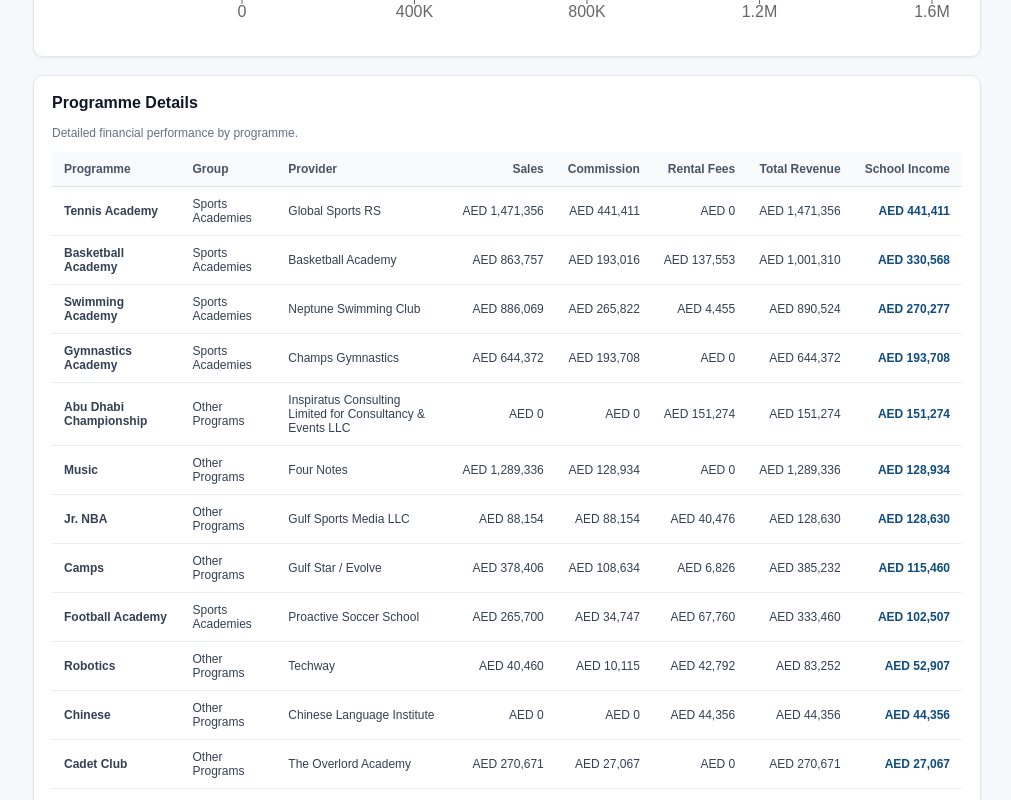
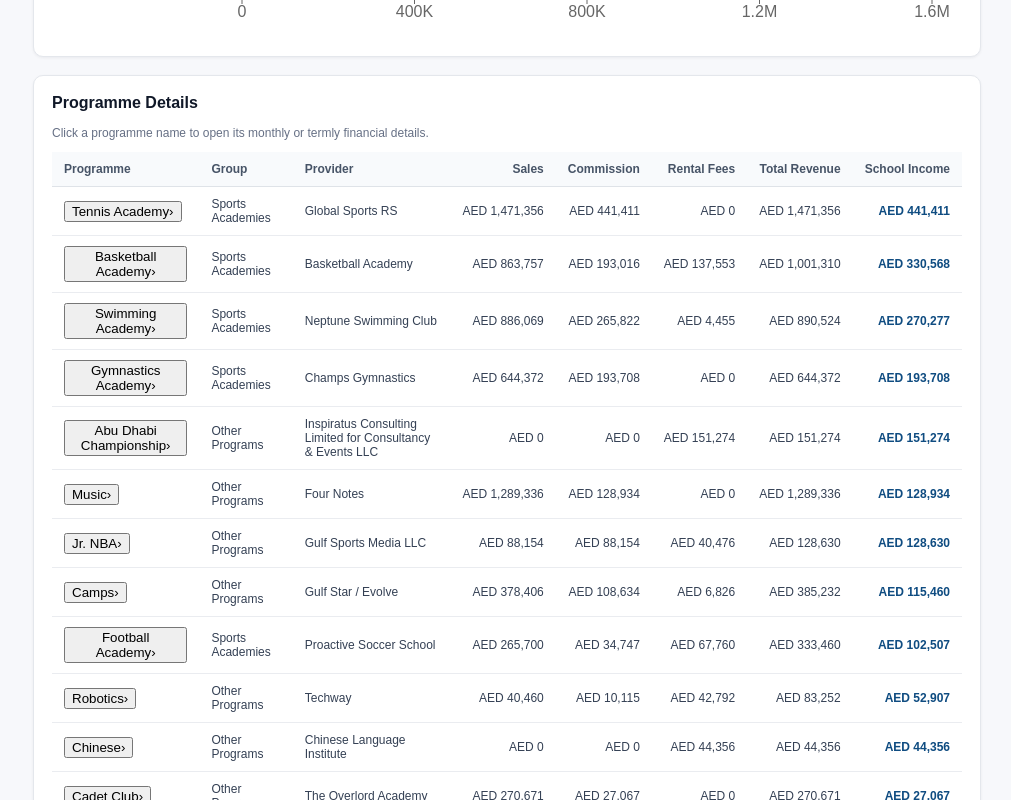
Before and after one commit to mo-seoudi/leasing, a React (Vite) app: page /leasing/summary in a window 1280 px wide. Shown: the part 920-1720 px from the top of the page, without its empty margins (269-1280 px from the left). Built offline with nearby package versions, Linux system fonts and the light colour scheme.

Commit message:
Update ProgrammeTable.jsx

```diff
--- a/src/components/ProgrammeTable.jsx
+++ b/src/components/ProgrammeTable.jsx
@@ -3,7 +3,15 @@ import { formatCurrency } from "../lib/dashboardData";
 export default function ProgrammeTable({
   data = [],
   title = "Programme Details",
+  selectedProgramme = "",
+  onProgrammeClick,
 }) {
+  function handleProgrammeClick(programme) {
+    if (typeof onProgrammeClick === "function") {
+      onProgrammeClick(programme);
+    }
+  }
+
   return (
     <section className="card table-card">
       <div className="section-heading">
@@ -11,7 +19,8 @@ export default function ProgrammeTable({
           <h2>{title}</h2>
 
           <p>
-            Detailed financial performance by programme.
+            Click a programme name to open its monthly or
+            termly financial details.
           </p>
         </div>
       </div>
@@ -25,27 +34,63 @@ export default function ProgrammeTable({
                 <th>Group</th>
                 <th>Provider</th>
                 <th className="number-cell">Sales</th>
-                <th className="number-cell">Commission</th>
-                <th className="number-cell">Rental Fees</th>
-                <th className="number-cell">Total Revenue</th>
-                <th className="number-cell">School Income</th>
+                <th className="number-cell">
+                  Commission
+                </th>
+                <th className="number-cell">
+                  Rental Fees
+                </th>
+                <th className="number-cell">
+                  Total Revenue
+                </th>
+                <th className="number-cell">
+                  School Income
+                </th>
               </tr>
             </thead>
 
             <tbody>
-              {data.map((item) => (
-                <tr key={item.programme}>
+              {data.map((item) => {
+                const isSelected =
+                  selectedProgramme === item.programme;
+
+                return (
+                  <tr
+                    key={item.programme}
+                    className={
+                      isSelected
+                        ? "selected-programme-row"
+                        : ""
+                    }
+                  >
                     <td className="programme-name">
-                    {item.programme}
+                      <button
+                        type="button"
+                        className="programme-detail-link"
+                        onClick={() =>
+                          handleProgrammeClick(
+                            item.programme
+                          )
+                        }
+                        aria-expanded={isSelected}
+                      >
+                        <span>{item.programme}</span>
+
+                        <span
+                          className={
+                            isSelected
+                              ? "programme-row-arrow open"
+                              : "programme-row-arrow"
+                          }
+                        >
+                          ›
+                        </span>
+                      </button>
                     </td>
 
-                  <td>
-                    {item.programGroup || "—"}
-                  </td>
+                    <td>{item.programGroup || "—"}</td>
 
-                  <td>
-                    {item.provider || "—"}
-                  </td>
+                    <td>{item.provider || "—"}</td>
 
                     <td className="number-cell">
                       {formatCurrency(item.sales)}
@@ -60,20 +105,26 @@ export default function ProgrammeTable({
                     </td>
 
                     <td className="number-cell">
-                    {formatCurrency(item.totalRevenue)}
+                      {formatCurrency(
+                        item.totalRevenue
+                      )}
                     </td>
 
                     <td className="number-cell school-income-cell">
-                    {formatCurrency(item.schoolIncome)}
+                      {formatCurrency(
+                        item.schoolIncome
+                      )}
                     </td>
                   </tr>
-              ))}
+                );
+              })}
             </tbody>
           </table>
         </div>
       ) : (
         <div className="empty-state">
-          No programme data is available for the selected filters.
+          No programme data is available for the selected
+          filters.
         </div>
       )}
     </section>
```
Lines whose indentation alone changed are shown as unchanged.
